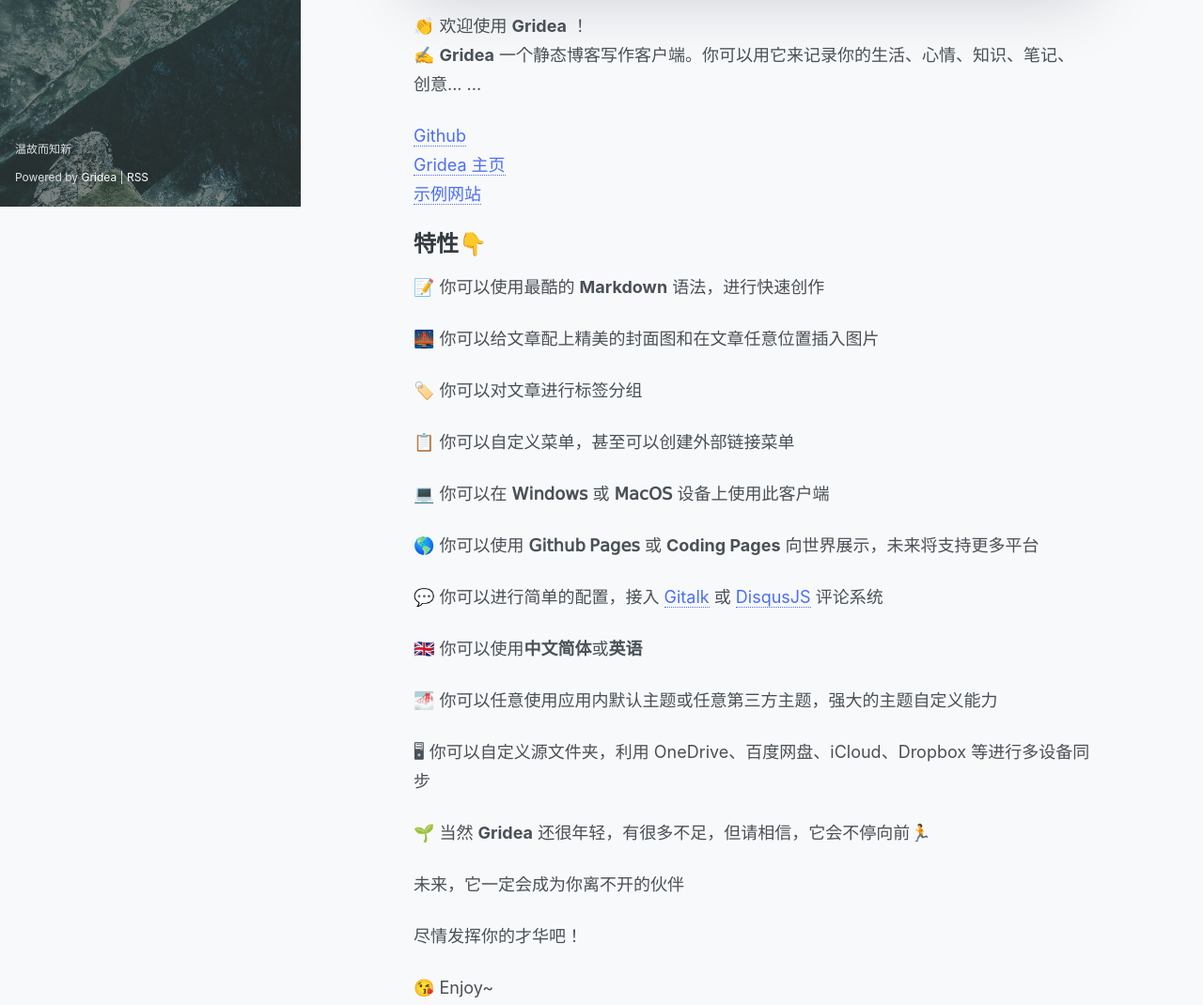
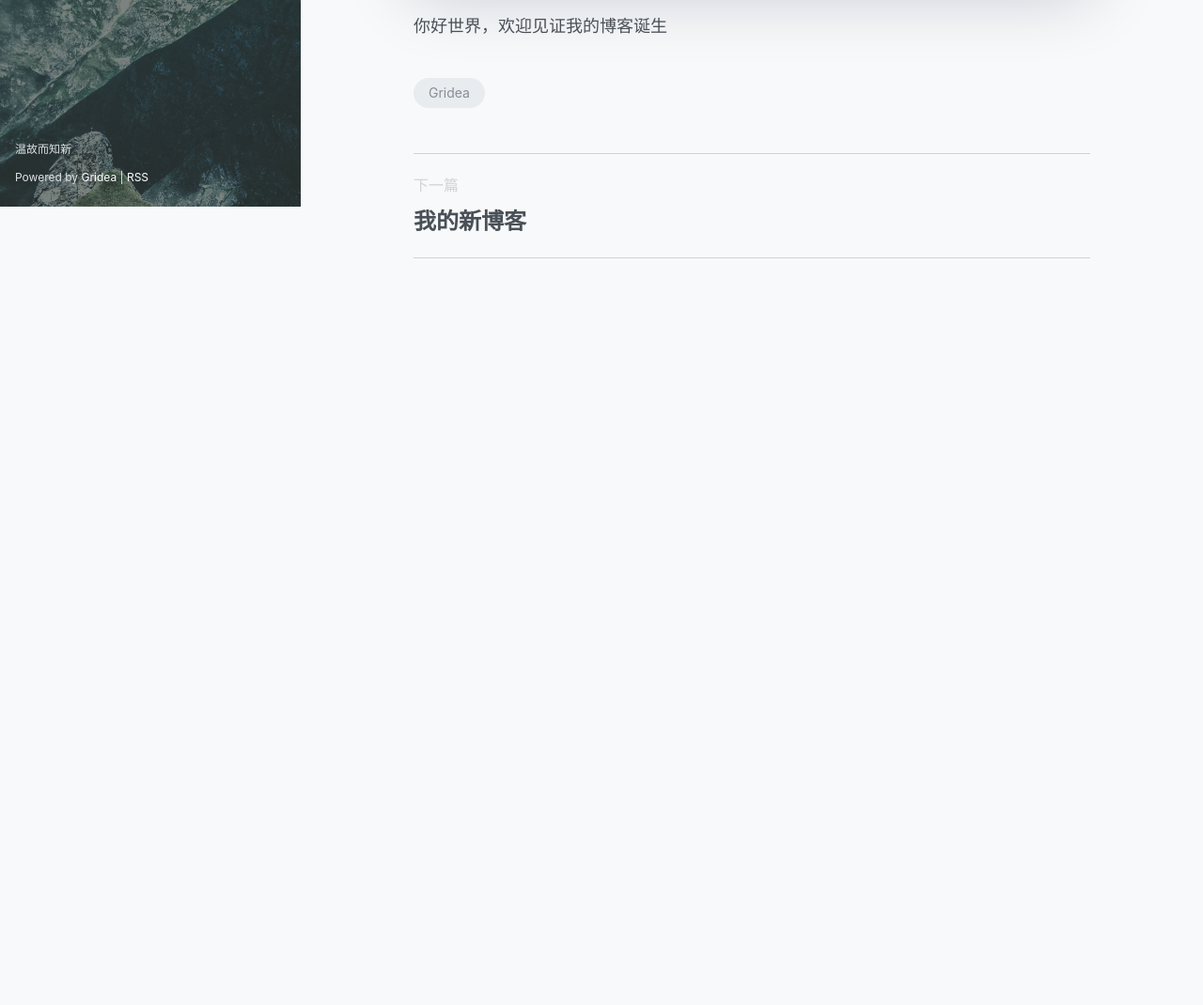
Before and after one commit to cmx-star/cmx-star.github.io, a plain HTML site: page post/hello-gridea/index.html in a window 1280 px wide. Shown: the part 580-1650 px from the top of the page at 94% size. After the commit the page ends 935 px from the top, so only its background shows below. Drawn offline with nearby package versions, Linux system fonts and the light colour scheme.

Commit message:
update from gridea: 2019-12-06 13:44:32

```diff
--- a/post/hello-gridea/index.html
+++ b/post/hello-gridea/index.html
@@ -3,13 +3,13 @@
   <head>
     <meta charset="utf-8" >
 
-<title>Hello Gridea | Gridea</title>
+<title>Hello World | Gridea</title>
 <meta name="description" content="温故而知新">
 
 <meta name="viewport" content="width=device-width, initial-scale=1, maximum-scale=1, user-scalable=no">
 
 <link rel="stylesheet" href="https://use.fontawesome.com/releases/v5.7.2/css/all.css" integrity="sha384-fnmOCqbTlWIlj8LyTjo7mOUStjsKC4pOpQbqyi7RrhN7udi9RwhKkMHpvLbHG9Sr" crossorigin="anonymous">
-<link rel="shortcut icon" href="https://cmx-star.github.io/favicon.ico?v=1575610772517">
+<link rel="shortcut icon" href="https://cmx-star.github.io/favicon.ico?v=1575611067125">
 <link rel="stylesheet" href="https://cdnjs.cloudflare.com/ajax/libs/KaTeX/0.10.0/katex.min.css">
 <link rel="stylesheet" href="https://cmx-star.github.io/styles/main.css">
 
@@ -30,7 +30,7 @@
   <div class="top-container" data-aos="fade-right">
     <div class="top-header-container">
       <a class="site-title-container" href="https://cmx-star.github.io">
-        <img src="https://cmx-star.github.io/images/avatar.png?v=1575610772517" class="site-logo">
+        <img src="https://cmx-star.github.io/images/avatar.png?v=1575611067125" class="site-logo">
         <h1 class="site-title">Gridea</h1>
       </a>
       <div class="menu-btn" @click="menuVisible = !menuVisible">
@@ -92,34 +92,14 @@
       <div class="main-container">
         <div class="content-container" data-aos="fade-up">
           <div class="post-detail">
-            <h2 class="post-title">Hello Gridea</h2>
+            <h2 class="post-title">Hello World</h2>
             <div class="post-date">2018-12-12</div>
 
               <div class="feature-container" style="background-image: url('https://cmx-star.github.io/post-images/hello-gridea.png')">
               </div>
 
             <div class="post-content">
-              <p>👏  欢迎使用 <strong>Gridea</strong> ！<br>
-✍️  <strong>Gridea</strong> 一个静态博客写作客户端。你可以用它来记录你的生活、心情、知识、笔记、创意... ...</p>
-<!-- more -->
-<p><a href="https://github.com/getgridea/gridea">Github</a><br>
-<a href="http://hvenotes.fehey.com/">Gridea 主页</a><br>
-<a href="http://fehey.com/">示例网站</a></p>
-<h2 id="特性">特性👇</h2>
-<p>📝  你可以使用最酷的 <strong>Markdown</strong> 语法，进行快速创作</p>
-<p>🌉  你可以给文章配上精美的封面图和在文章任意位置插入图片</p>
-<p>🏷️  你可以对文章进行标签分组</p>
-<p>📋  你可以自定义菜单，甚至可以创建外部链接菜单</p>
-<p>💻  你可以在 <strong>𝖶𝗂𝗇𝖽𝗈𝗐𝗌</strong> 或 <strong>𝖬𝖺𝖼𝖮𝖲</strong> 设备上使用此客户端</p>
-<p>🌎  你可以使用 <strong>𝖦𝗂𝗍𝗁𝗎𝖻 𝖯𝖺𝗀𝖾𝗌</strong> 或 <strong>Coding Pages</strong> 向世界展示，未来将支持更多平台</p>
-<p>💬  你可以进行简单的配置，接入 <a href="https://github.com/gitalk/gitalk">Gitalk</a> 或 <a href="https://github.com/SukkaW/DisqusJS">DisqusJS</a> 评论系统</p>
-<p>🇬🇧  你可以使用<strong>中文简体</strong>或<strong>英语</strong></p>
-<p>🌁  你可以任意使用应用内默认主题或任意第三方主题，强大的主题自定义能力</p>
-<p>🖥  你可以自定义源文件夹，利用 OneDrive、百度网盘、iCloud、Dropbox 等进行多设备同步</p>
-<p>🌱 当然 <strong>Gridea</strong> 还很年轻，有很多不足，但请相信，它会不停向前🏃</p>
-<p>未来，它一定会成为你离不开的伙伴</p>
-<p>尽情发挥你的才华吧！</p>
-<p>😘 Enjoy~</p>
+              <p>你好世界，欢迎见证我的博客诞生</p>
 
             </div>
 
```
Also changed, not shown: archives/index.html (+3 -3 lines), atom.xml (+3 -26 lines), index.html (+3 -5 lines), post/wo-de-xin-bo-ke/index.html (+2 -2 lines), tag/Z0SlDGojV/index.html (+3 -5 lines), tags/index.html (+2 -2 lines).
